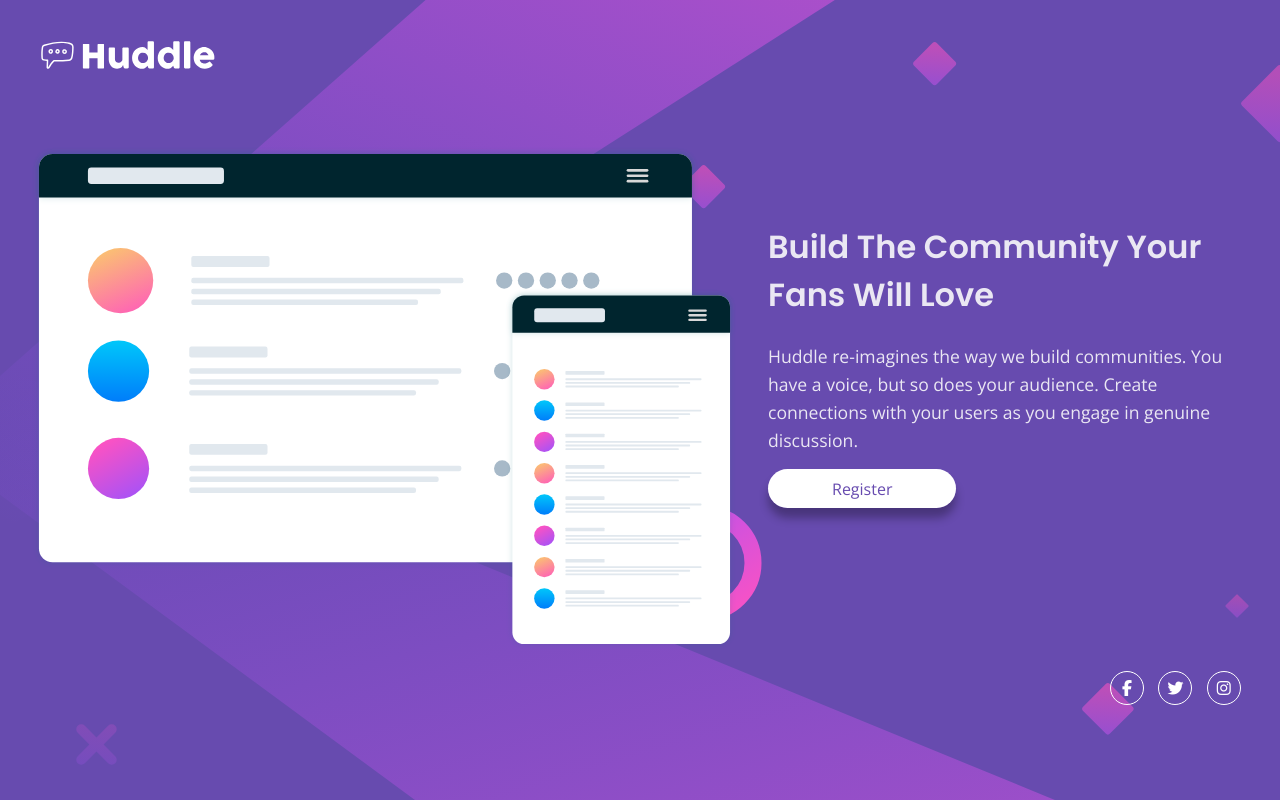
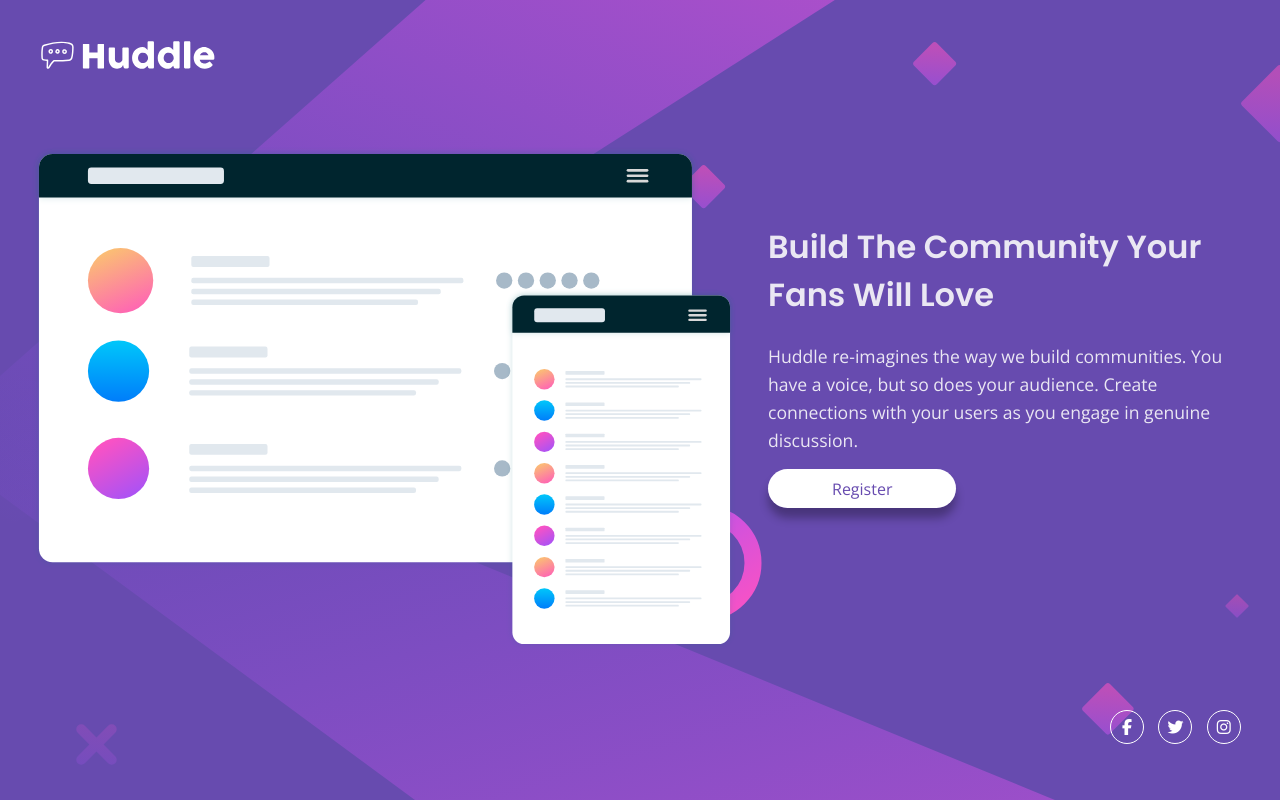
Before and after one commit to DonoKun/huddle-landing-page, a plain HTML site: page index.html in a window 1280 px wide. Drawn offline with nearby package versions, Linux system fonts and the light colour scheme.

Commit message:
fix social container by lowering container

```diff
--- a/main.scss
+++ b/main.scss
@@ -172,7 +172,7 @@ $white: #EAE7F3;
 
     .socials {
         margin-right: 2rem;
-        margin-top: -3rem;
+        margin-top: -.55rem;
     }
 
     .social-links {
```
Also changed, not shown: main.css, 1 other file.
